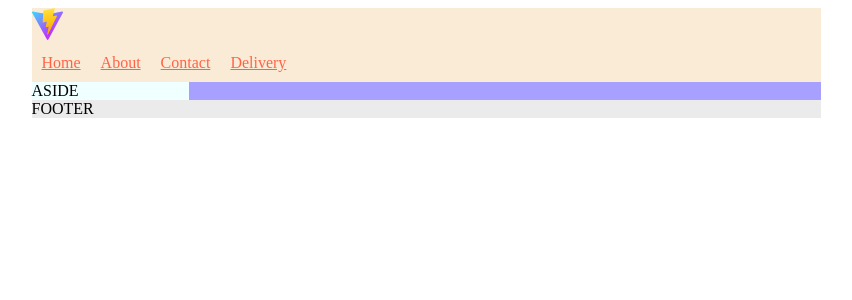
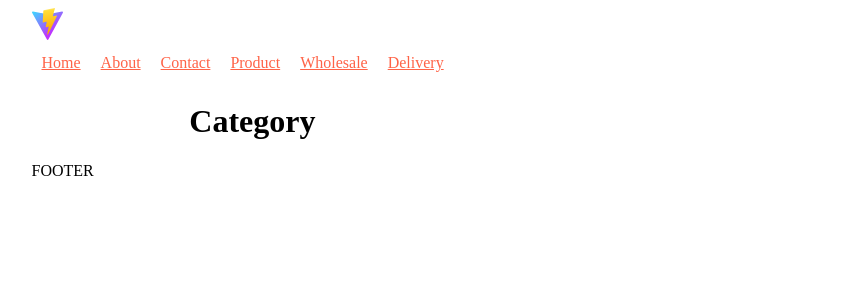
Before and after one commit to Aizadasyrdybaeva/diploma, a React (Vite) app: page /category/1 in a window 1280 px wide. Shown: the top 300 px of the page, without its empty margins (214-1066 px from the left). Built offline with nearby package versions, Linux system fonts and the light colour scheme.

Commit message:
categoryList

```diff
--- a/package.json
+++ b/package.json
@@ -9,6 +9,7 @@
     "preview": "vite preview"
   },
   "dependencies": {
+    "firebase": "^9.19.1",
     "react": "^18.2.0",
     "react-dom": "^18.2.0",
     "react-router-dom": "^6.10.0"
--- a/src/App.jsx
+++ b/src/App.jsx
@@ -6,6 +6,7 @@ import Contact from './pages/Contact';
 import Delivery from './pages/Delivery';
 import Wholesale from './pages/Wholesale';
 import Product from './pages/Product';
+import Category from './pages/Category';
 
 export default function App() {
 
@@ -19,6 +20,7 @@ export default function App() {
           <Route path="/delivery" element={<Delivery/>} />
           <Route path="/wholesale" element={<Wholesale/>}/>
           <Route path="/product" element={<Product/>}/>
+          <Route path="/category/:path" element={<Category/>}/>
 
         </Routes>
        </Layout>
--- /dev/null
+++ b/src/components/CategoryList/CategoryList.jsx
@@ -0,0 +1,25 @@
+import { useState } from "react"
+import { NavLink } from "react-router-dom";
+import "./CategoryList.css"
+
+export default function CategoryList(){
+  const [categories, setCategories] = useState([]);
+
+  const output = categories.map(category => (
+    <li key={category.id}>
+      <NavLink to={'/category/' + category.path}>
+        {category.name}
+      </NavLink>
+    </li>
+  ));
+  return(
+    <div className="CategoryList">
+      <ul>
+        {output}
+
+
+
+      </ul>
+    </div>
+  )
+}
--- a/src/components/Layout/Layout.css
+++ b/src/components/Layout/Layout.css
@@ -5,21 +5,21 @@
   flex-wrap: wrap;
 }
 .Layout header{
-  background-color: antiquewhite;
+  background-color: ;
   flex-basis: 100%;
   flex-grow: 0;
   flex-shrink: 0;
 }
 
 .Layout aside {
-  background-color: azure;
+  background-color:;
   flex: 20% 0 0;
 }
 .Layout main{
   flex: 80% 1 1;
-  background-color: rgb(168, 160, 255);
+  background-color: ;
 }
 .Layout footer{
   flex: 100% 0 0;
-  background-color: rgb(235, 235, 235);
+  background-color: ;
 }
--- a/src/components/Layout/Layout.jsx
+++ b/src/components/Layout/Layout.jsx
@@ -1,3 +1,4 @@
+import CategoryList from "../CategoryList/CategoryList";
 import Logo from "../Logo/Logo";
 import Nav from "../Nav/Nav";
 import "./Layout.css";
@@ -10,7 +11,7 @@ export default function Layout(props){
         <Nav />
       </header>
       <aside>
-        ASIDE
+        <CategoryList />
       </aside>
       <main>
         {props.children}
--- a/src/components/Nav/Nav.jsx
+++ b/src/components/Nav/Nav.jsx
@@ -8,6 +8,9 @@
         <li><NavLink to="/">Home</NavLink></li>
         <li><NavLink to="/about">About</NavLink></li>
         <li><NavLink to="/contact">Contact</NavLink></li>
+
+        <li><NavLink to="/product">Product</NavLink></li>
+        <li><NavLink to="/wholesale">Wholesale</NavLink></li>
         <li><NavLink to="/delivery">Delivery</NavLink></li>
       </ul>
       </nav>
--- /dev/null
+++ b/src/pages/Category.jsx
@@ -0,0 +1,7 @@
+export default function Category(){
+  return (
+    <div className="Category">
+      <h1>Category</h1>
+    </div>
+  );
+}
```
Also changed, not shown: src/firebase.js (added, +22 -0 lines), src/components/CategoryList/CategoryList.css (added), 1 other file (tests, documents, lock files or other folders).
